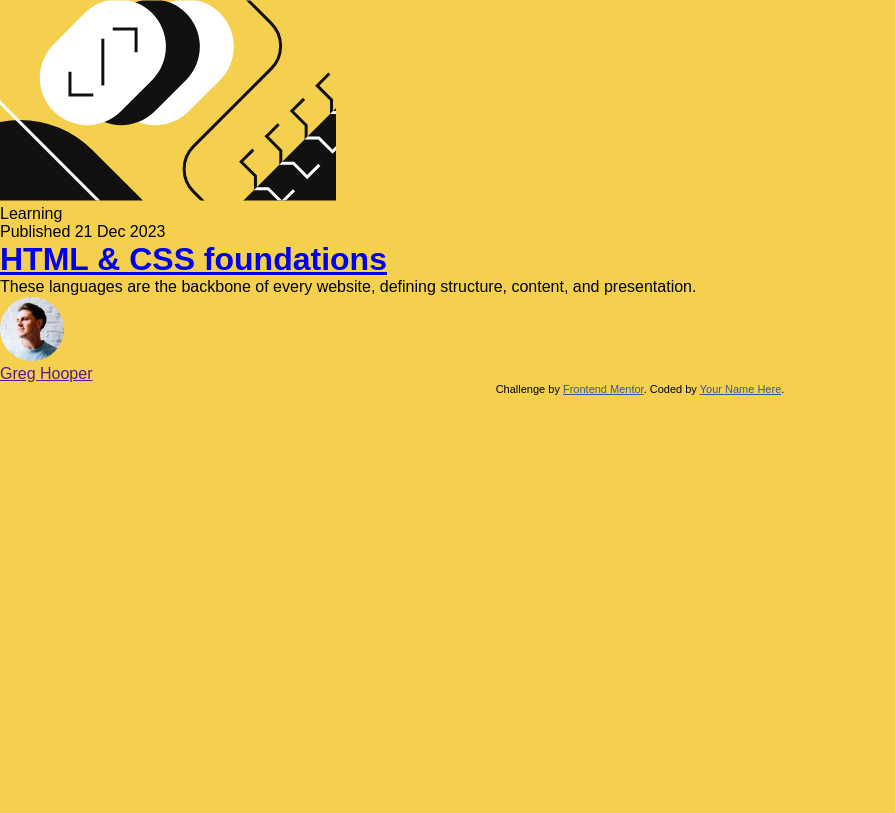
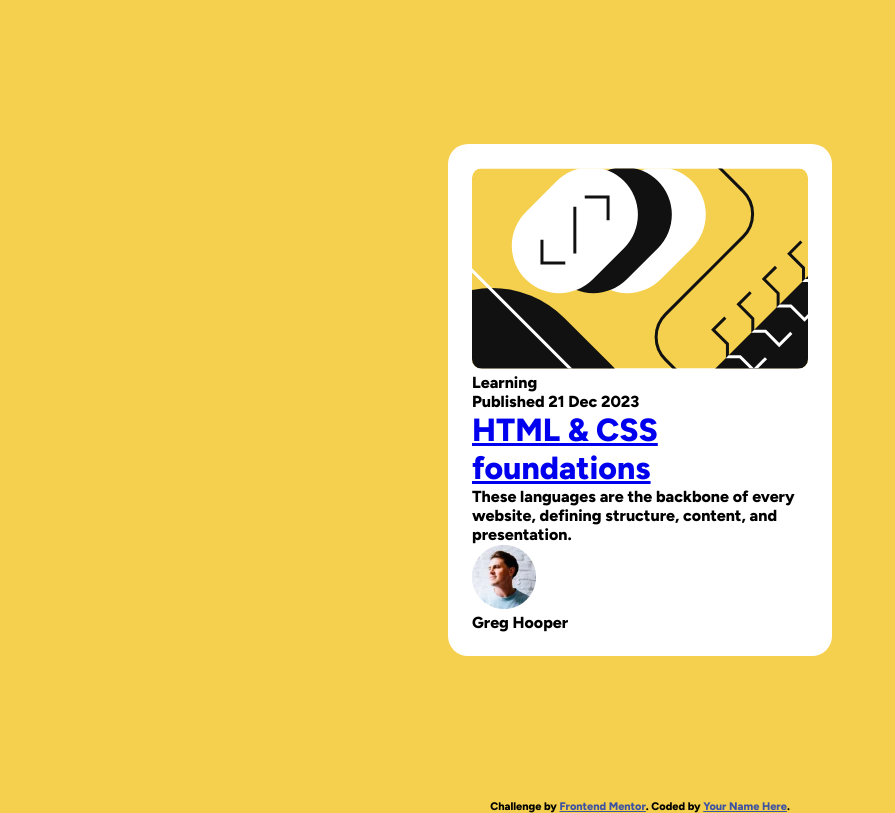
Before and after one commit to Nick-Rinsky/blog-preview-card, a plain HTML site: page index.html in a window 1280 px wide. Shown: the whole page, without its empty margins (0-895 px from the left). Drawn offline with Linux system fonts and the light colour scheme.

Commit message:
positioning with FlexBox Layout

```diff
--- a/css/style.css
+++ b/css/style.css
@@ -1,20 +1,4 @@
-/* @font-face {
-    font-family: 'Figtree', sans-serif;
-    src: url('../assets/fonts/Figtree-Medium.woff2') format('woff2');
-    font-weight: 500;
-    font-style: normal;
-    font-display: swap;
-}
-
-@font-face {
-    font-family: 'Figtree', sans-serif;
-    src: url('../assets/fonts/Figtree-ExtraBold.woff2') format('woff2');
-    font-weight: bold;
-    font-style: normal;
-    font-display: swap;
-} */
-
-/* @import url('https://fonts.googleapis.com/css2?family=Figtree:ital,wght@0,800;1,800&family=Outfit:wght@100..900&display=swap'); */
+@import url('https://fonts.googleapis.com/css2?family=Figtree:ital,wght@0,800;1,800&family=Outfit:wght@100..900&display=swap');
 
 * {
     box-sizing: border-box;
@@ -33,9 +17,31 @@
 body {
     font-family: var(--figtree);
     font-optical-sizing: auto;
-    /* font-weight: auto; */
     font-style: normal;
+    font-display: swap;
     background-color: var(--yellow);
+}
+
+main {
+    display: flex;
+    min-height: 100vh;
+    padding: 24px;
+    align-items: center; /* позиционирование по центру */
+    justify-content: center;
+}
+
+.card {
+    max-width: 384px;
+    min-width: 327px;
+
+    background-color: var(--white);
+    padding: 24px;
+    border-radius: 20px;
+}
+
+.card__blog-img {
+    width: 100%;
+    border-radius: 10px;
 }
 
 .attribution {
--- a/index.html
+++ b/index.html
@@ -10,26 +10,27 @@
 
 </head>
 <body>
+<main>
+  <div class="card">
 
-  <div class="card">
-    <div class="card__content">
-      <img src="assets/images/illustration-article.svg" alt="">
+      <img class="card__blog-img" src="assets/images/illustration-article.svg" alt="">
+
       <p class="card__category">Learning</p>
       <p class="card__publish-date">Published 21 Dec 2023</p>
+
       <h1>
         <a href="#" class="card__title">HTML & CSS foundations</a>
       </h1>
+
       <p class="card__descriptoin">These languages are the backbone of every website, defining structure, content, and presentation.</p>
 
       <div class="card__author">
-        <a href="">
-          <img src="assets/images/image-avatar.webp" alt="Greg Hooper">
+        <img class="card__author-img" src="assets/images/image-avatar.webp" alt="Greg Hooper">
         <p>Greg Hooper</p>
-        </a>
-      </div>
-    </div>
       </div>
 
+  </div>
+</main>
 <footer>
    <div class="attribution">
     Challenge by <a href="https://www.frontendmentor.io?ref=challenge" target="_blank">Frontend Mentor</a>.
```
Lines whose indentation alone changed are shown as unchanged.
